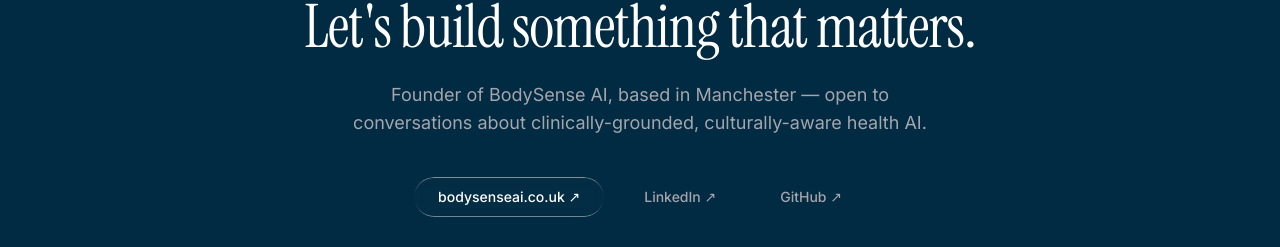
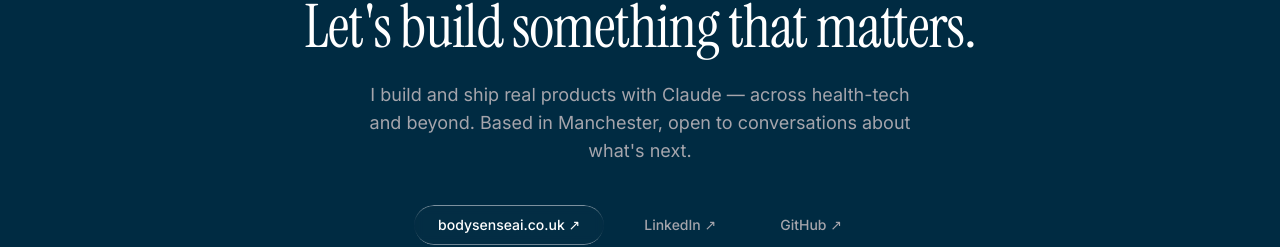
Before and after one commit to shashmanj/shashmanj.github.io, a React (Vite) app: page / in a window 1280 px wide. Shown: the part 4295-4542 px from the top of the page. Built offline with nearby package versions, Linux system fonts and the light colour scheme.

Commit message:
Revise footer description for clarity and relevance
Updated footer text to reflect current focus and projects.

```diff
--- a/src/components/Footer.tsx
+++ b/src/components/Footer.tsx
@@ -11,8 +11,8 @@
           Let&apos;s build something that matters.
         </h2>
         <p className="mx-auto mt-6 max-w-xl text-lg text-muted-foreground">
-          Founder of BodySense AI, based in Manchester — open to conversations about
-          clinically-grounded, culturally-aware health AI.
+          I build and ship real products with Claude — across health-tech and beyond. Based in
+          Manchester, open to conversations about what's next.
         </p>
 
         <div className="mt-10 flex flex-wrap items-center justify-center gap-4">
```
